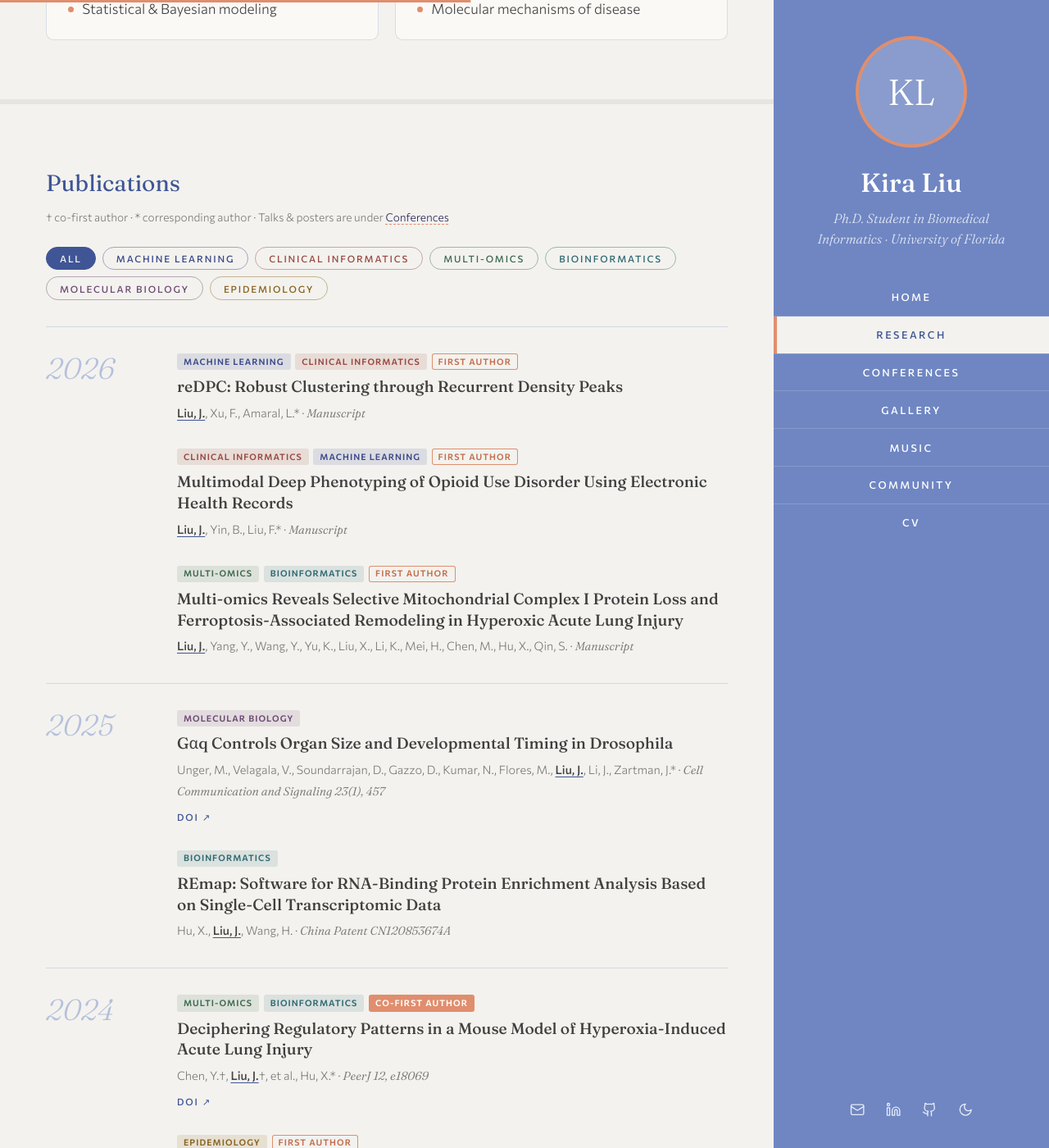
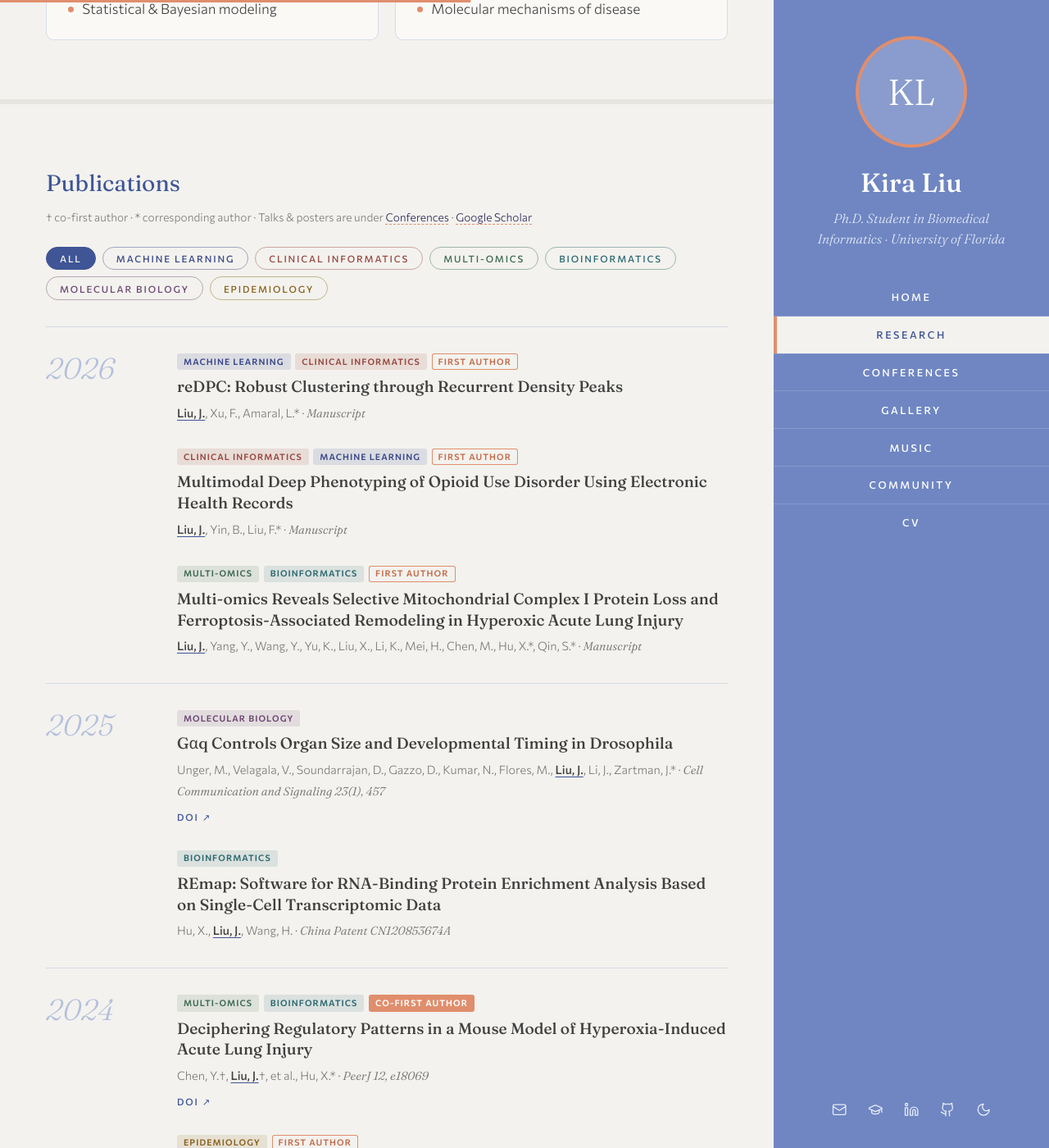
Before and after one commit to KiraLiiu/KiraLiiu.github.io, a Jekyll site: the page built from pages/research.html, in a window 1280 px wide and 1400 px high, scrolled down 468 px. Shown: the whole window at 82% size. Built offline with Jekyll 4.4.1, drawn with Linux system fonts in a browser that asks for light colours.

Commit message:
Travel map places, Google Scholar link, ISMB and HALI authors
Co-Authored-By: Claude Opus 5.5 <noreply@anthropic.com>

```diff
--- a/_config.yml
+++ b/_config.yml
@@ -7,7 +7,7 @@ author: Liu, J.                # how your name appears in author lists (it gets
 email: jinwenliu@ufl.edu
 github: https://github.com/KiraLiiu
 linkedin: https://www.linkedin.com/in/kiraaliu/
-scholar:                       # paste your Google Scholar URL here; the icon appears automatically
+scholar: https://scholar.google.com/citations?hl=en&user=ja1f6lkAAAAJ
 
 url: https://kiraliiu.github.io
 
--- a/_data/conferences.yml
+++ b/_data/conferences.yml
@@ -12,7 +12,7 @@
   kind: Poster
   event: ISMB 2026 · Poster 1462
   title: Robust and Interpretable Modeling of Dynamic Metabolic States from Longitudinal Multi-Omics under Dietary Perturbation and Aging
-  authors: Liu, J., et al.
+  authors: Liu, J., Lamming, D., Denu, J.
   me: Liu, J.
   fields: [Multi-omics, Machine Learning]
   links: { Code: "https://github.com/KiraLiiu/MOFA_analysis_pipeline" }
--- a/_data/publications.yml
+++ b/_data/publications.yml
@@ -19,7 +19,7 @@
   role: First author
 
 - title: Multi-omics Reveals Selective Mitochondrial Complex I Protein Loss and Ferroptosis-Associated Remodeling in Hyperoxic Acute Lung Injury
-  authors: Liu, J., Yang, Y., Wang, Y., Yu, K., Liu, X., Li, K., Mei, H., Chen, M., Hu, X., Qin, S.
+  authors: Liu, J., Yang, Y., Wang, Y., Yu, K., Liu, X., Li, K., Mei, H., Chen, M., Hu, X.*, Qin, S.*
   status: Manuscript
   year: 2026
   fields: [Multi-omics, Bioinformatics]
--- a/assets/style.css
+++ b/assets/style.css
@@ -157,6 +157,7 @@ main h3 { margin: 0 0 1.75rem; font-size: 1.75rem; font-weight: 400; }
 .pill:hover { background: var(--heading); border-color: var(--heading); color: var(--bg); text-decoration: none; transform: translateY(-2px); }
 .map { height: 26rem; border-radius: .6rem; overflow: hidden; border: 1px solid var(--hair); background: var(--surface); z-index: 0; }
 .map .leaflet-popup-content { font: 500 .85rem var(--sans); }
+.count { display: inline-block; margin-left: .4rem; padding: .05rem .6rem; border-radius: 999px; background: color-mix(in srgb, var(--accent) 16%, transparent); color: var(--accent-ink); font: 500 .72rem var(--sans); font-style: normal; letter-spacing: .08em; text-transform: uppercase; }
 .confs > li { display: grid; grid-template-columns: 6rem minmax(0, 1fr); gap: 1.5rem; padding-top: 1.5rem; border-top: 1px solid var(--hair); }
 .tags { display: flex; flex-wrap: wrap; gap: .35rem; margin: 0 0 .5rem; }
 .tag { display: inline-block; padding: .1rem .5rem; border-radius: 3px; font-size: .66rem; font-weight: 600; letter-spacing: .1em; text-transform: uppercase; line-height: 1.6; color: var(--c); background: color-mix(in srgb, var(--c) 13%, transparent); }
--- a/pages/home.html
+++ b/pages/home.html
@@ -55,7 +55,8 @@ permalink: /
 {% if site.data.places %}
 <section>
   <h3>Places I've been</h3>
-  <p class="sub">I love traveling, and it's a wonderful life experience to visit these beautiful places.</p>
+  {% assign countries = site.data.places | map: "country" | uniq %}
+  <p class="sub">I love traveling, and it's a wonderful life experience to visit these beautiful places. <span class="count">{{ site.data.places.size }} places · {{ countries.size }} countries</span></p>
   <div id="map" class="map" role="img" aria-label="Map of places I've visited"></div>
   <link rel="stylesheet" href="https://unpkg.com/leaflet@1.9.4/dist/leaflet.css">
   <script src="https://unpkg.com/leaflet@1.9.4/dist/leaflet.js"></script>
```
Also changed, not shown: _data/places.yml (+55 -6 lines).
